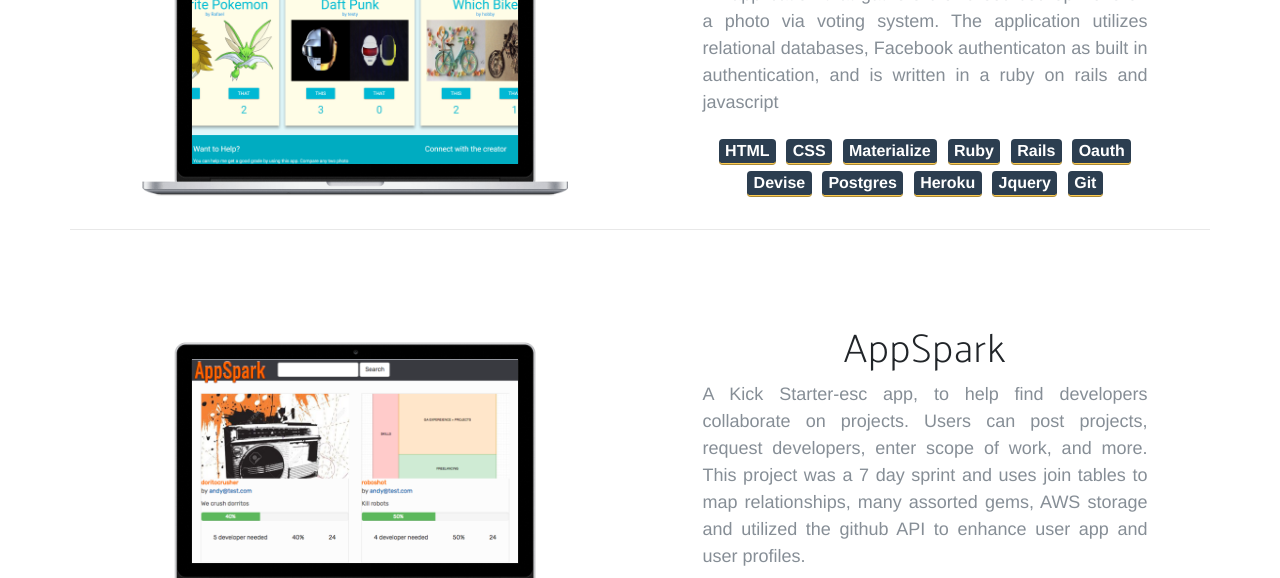
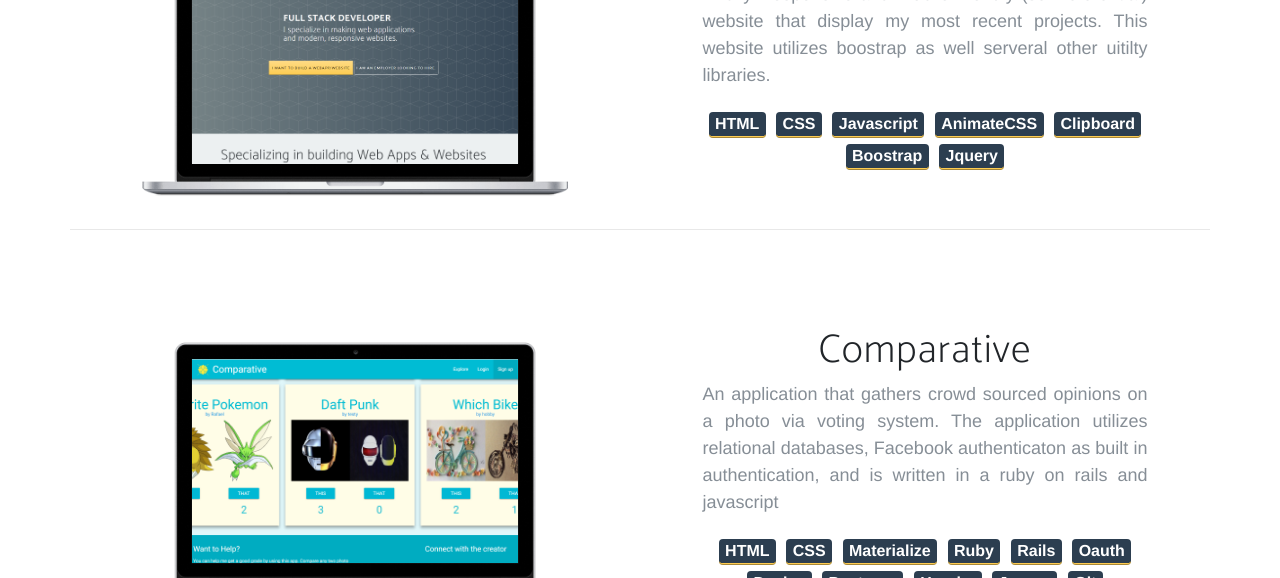
Before and after one commit to RFSync/portfolioV4, a website: page index.html in a window 1280 px wide. Shown: the part 1443-2021 px from the top of the page. Drawn offline with nearby package versions, Linux system fonts and the light colour scheme; some packages are replaced by stand-ins of ours; a script that the page names is missing; a web font is replaced by a local one.

Commit message:
Added a new project to project section

```diff
--- a/css/new-age.css
+++ b/css/new-age.css
@@ -313,12 +313,14 @@ footer {
   letter-spacing: 2px;
   text-transform: uppercase; }
 
+
 .btn-xl {
-      font-size: 12px;
-      padding: 17px 3px;
-      width: 100%;
-      margin-top: 15px;
-      margin-bottom: 15px;
+       font-size: 12px;
+         padding: 17px 3px;
+         width: 100%;
+        margin-top: 15px;
+         margin-bottom: 15px;
+    }
   }
 
 .bold-fonts{
--- a/index.html
+++ b/index.html
@@ -27,7 +27,6 @@
 
     <!-- Custom styles for this template -->
     <link href="css/new-age.css" rel="stylesheet">
-
   </head>
 
   <body id="page-top">
@@ -61,11 +60,11 @@
         </div>
       </div>
     </nav>
-
+  <!-- Header   -->
     <header class="masthead">
       <div class="container h-100">
         <div class="row h-100">
-          <div class="col-lg-12 my-auto text-center">
+          <div class="col-lg-10 my-auto mx-auto text-center">
             <div class="header-content mx-auto ">
               <h2 class="bold-fonts">FULL STACK DEVELOPER</h1>
               <h3 class="mb-5"> I specialize in making web applications and modern, responsive websites. </h1>
@@ -76,6 +75,8 @@
         </div>
       </div>
     </header>
+
+
     <section class="features bg-light-gray" id="service">
       <div class="container">
         <div class="section-heading text-center">
@@ -119,7 +120,35 @@
       </div>
     </section>
     <section class="download text-center " id="portfolio">
+
       <div class="container">
+        <!-- PORTFOLIO ITEM 0 -->
+        <div class="row text-center portfolio-pad">
+          <div class="col-md-5 mx-auto">
+            <div class="device-container">
+              <div class="device-mockup SurfacePro3 landscape black">
+                <div class="device">
+                  <div class="screen">
+                    <img src="./img/portfolio.png" class="img-fluid" alt="">
+                  </div>
+                </div>
+              </div>
+            </div>
+          </div>
+          <div class="col-md-5 mx-auto">
+            <h1 class="section-heading">RafaelFernandez </h1>
+            <p class='text-muted text-justify'>A fully Responsive and mobile friendly (self-referential) website that display my most recent projects.
+               This website utilizes boostrap as well serveral other uitilty libraries.</p>
+            <span class="badge badge-secondary">HTML</span>
+            <span class="badge badge-secondary">CSS</span>
+            <span class="badge badge-secondary">Javascript</span>
+            <span class="badge badge-secondary">AnimateCSS</span>
+            <span class="badge badge-secondary">Clipboard</span>
+            <span class="badge badge-secondary">Boostrap</span>
+            <span class="badge badge-secondary">Jquery</span>
+          </div>
+          <hr class="animated-hr">
+        </div>
         <!-- PORTFOLIO ITEM 1 -->
         <div class="row text-center portfolio-pad">
           <div class="col-md-5 mx-auto">
@@ -222,7 +251,7 @@
     <section class=" bg-primary" id="about">
       <div class="container-fluid">
         <div class="row">
-          <div class="col-md-3 text-center ml-auto">
+          <div class="col-sm-3 text-center ml-auto">
             <img src="./img/me.jpg" class="img-fluid rounded-circle" alt=""><Br>
             <br><span class="fa-stack fa-lg grow">
               <i class="fa fa-square-o fa-stack-2x"></i>
@@ -241,7 +270,7 @@
               <a href="https://www.facebook.com/rafael.fernandez.161009"><i class="fa fa-facebook fa-stack-1x"></i></a>
             </span>
           </div>
-          <div class="col-md-4 ml-auto">
+          <div class="col-sm-4 ml-auto">
             <h2> About Me </h2>
             <p>Hey I'm Raf, I specialize in making web applications and modern, responsive websites.
           I am located in Providence, Rhode Island and have been coding for about a year and a half, more recently
@@ -253,7 +282,7 @@
 
 
           </div>
-          <div class="col-md-3 my-auto ml-auto">
+          <div class="col-sm-3 my-auto ml-auto">
             <a href="./img/resume.pdf" target="_blank"class="btn btn-xl about-button js-scroll-trigger">Resume</a><br>
             <a href="mailto:rafaeljeremyfernandez@gmail.com" class="btn btn-xl about-button">Email</a>
             <h4>Not working? contact information below.</h4>
@@ -283,7 +312,6 @@
                     </button>
                   </div>
                   <div class="modal-body">
-
                       <h4>I'm always open to have a dialog about technology, an open position or contract work</h4><br>
                       <input class="contact-input"id='phone' value="4013691072"></input>
                       <button id="copybtn" class="btn btn-outline-primary " data-clipboard-target="#phone">
@@ -291,8 +319,6 @@
                       </button><br>
                       <input class="contact-input" id='email' value='Rafaeljeremyfernandez@gmail.com'></input>
                       <button id="copybtn2" type="button" data-clipboard-target="#email" class="btn btn-outline-primary">copy</button>
-
-
                   </div>
                   <div class="modal-footer">
                     <button type="button" class="btn btn-primary" data-dismiss="modal">close</button>
```
Also changed, not shown: img/portfolio.png (added).
